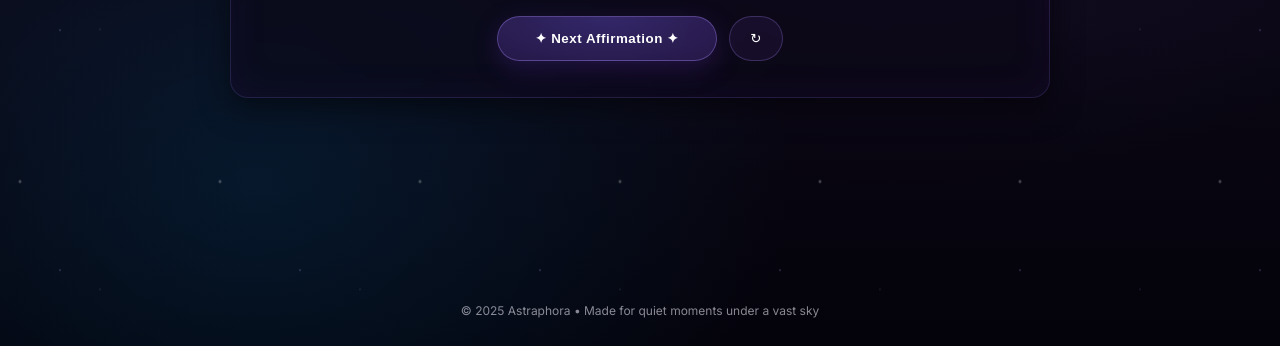
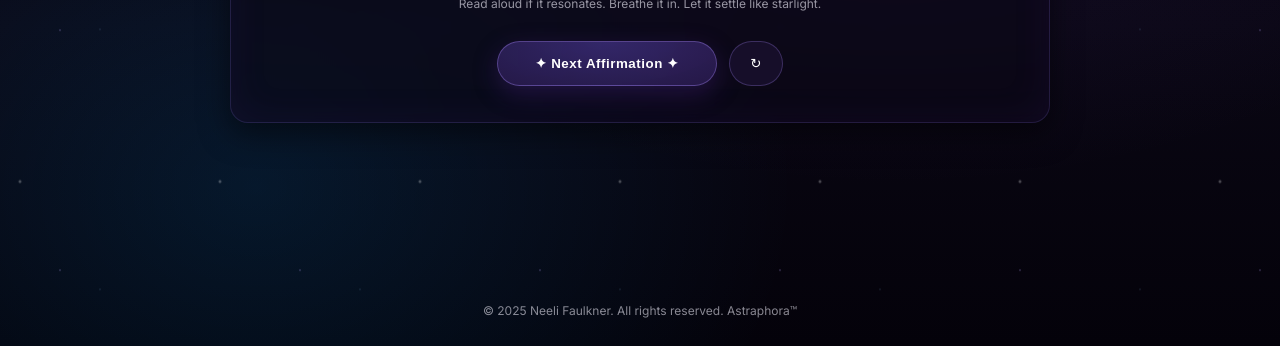
Before and after one commit to neelifaulkner/astraphora, a plain HTML site: page index.html in a window 1280 px wide. Shown: the part 454-800 px from the top of the page. Drawn offline with Linux system fonts and the light colour scheme.

Commit message:
Update index.html

```diff
--- a/index.html
+++ b/index.html
@@ -64,7 +64,7 @@
 
     header {
       text-align: center;
-      padding: 20px 16px 8px;
+      padding: 70px 16px 8px;
     }
     .brand {
       font-family: Cinzel, serif;
@@ -212,7 +212,8 @@
     <main>
       <section class="card" role="region" aria-live="polite" aria-atomic="true">
         <div id="affirmation" class="affirmation" tabindex="-1">Loading your starlit message…</div>
-        <p class="hint">Read aloud. Breathe slowly. Let it land.</p>
+        <p class="hint">Read aloud if it resonates. Breathe it in. Let it settle like starlight.</p>
+
         <div class="controls">
           <button class="btn" id="nextBtn" aria-label="Next affirmation">
             ✦ Next Affirmation ✦
@@ -224,8 +225,9 @@
     </main>
 
     <footer>
-      © <span id="year"></span> Astraphora • Made for quiet moments under a vast sky
-    </footer>
+  © <span id="year"></span> Neeli Faulkner. All rights reserved. Astraphora™
+</footer>
+
   </div>
 
   <script>
@@ -332,108 +334,7 @@
       "I am in alignment with my deepest values.",
       "I let my life be both simple and profound.",
       "I am a clear yes to what lights me up.",
-      "I am safe, loved, and becoming.",
-      "I attract serenity as effortlessly as stars attract the night.",
-"I release fear and choose trust in every moment.",
-"I am illuminated from within; my calm is my power.",
-"I am in flow with divine timing and gentle purpose.",
-"I breathe in clarity and exhale all that is not mine.",
-"I am guided by intuition that whispers truth softly and clearly.",
-"My energy vibrates in harmony with the rhythm of creation.",
-"I am deeply connected to my higher path.",
-"I allow abundance to enter with ease and gratitude.",
-"I am aligned with the magic unfolding in unseen ways.",
-"I am open to miracles that defy explanation.",
-"I walk confidently on my sacred path.",
-"I am surrounded by the gentle light of protection and peace.",
-"I radiate love that heals both myself and others.",
-"I trust that what I seek is already seeking me.",
-"I am safe to receive joy without limitation.",
-"I let my light expand beyond hesitation or fear.",
-"I am grateful for each quiet moment that anchors me.",
-"I allow the universe to surprise me with grace.",
-"I am balanced between surrender and action.",
-"I am worthy of every blessing I dream of.",
-"I create beauty simply by existing.",
-"I am guided toward everything meant for me.",
-"My peace is my greatest form of abundance.",
-"I am a vessel for inspiration and divine flow.",
-"I am grounded in love, rooted in trust, and reaching for light.",
-"I honor my emotions as sacred messengers.",
-"I trust that all detours serve my highest good.",
-"I allow myself to evolve beyond old patterns.",
-"I am a living expression of divine creativity.",
-"I am surrounded by loving energy wherever I go.",
-"I choose to grow at my own sacred pace.",
-"I am open to receiving what aligns with my soul’s purpose.",
-"My intuition is a compass that never fails me.",
-"I am free from comparison; my path is my own.",
-"I am the calm center in the motion of life.",
-"I allow myself to be seen in my authenticity.",
-"I am expanding into limitless possibilities.",
-"I trust my own timing as divine timing.",
-"I am the embodiment of peace and potential.",
-"I am a magnet for experiences that align with my worth.",
-"I breathe in courage and breathe out fear.",
-"I am in tune with the rhythm of my dreams.",
-"I am safe to live fully and fearlessly.",
-"I allow joy to settle gently into my life.",
-"I am grateful for each step that brought me here.",
-"I honor the lessons that shaped my resilience.",
-"I am surrounded by evidence of love.",
-"I am radiant with purpose and divine trust.",
-"I allow light to flow through every part of me.",
-"I am open to receiving infinite love and support.",
-"I choose softness even when the world is loud.",
-"I am becoming all I am meant to be.",
-"I trust the unfolding of my unique journey.",
-"I am at peace with where I am and excited for where I’m going.",
-"I am guided by an invisible force of kindness and clarity.",
-"I am in harmony with the frequencies of abundance.",
-"I am safe to rest, restore, and realign.",
-"I am anchored in presence and filled with light.",
-"I am grateful for the quiet magic within each day.",
-"I radiate calm confidence and grounded joy.",
-"I am worthy of steady love and overflowing blessings.",
-"I trust that every ending carries the seed of a new beginning.",
-"I am a clear channel for divine inspiration.",
-"I am aligned with the beauty that surrounds me.",
-"I am receptive to growth that feels gentle and true.",
-"I release urgency and welcome divine pacing.",
-"I am guided by purpose, illuminated by faith.",
-"I am deserving of everything I once thought impossible.",
-"I am magnetic to peace, prosperity, and presence.",
-"I am the author of my own liberation.",
-"I allow ease to replace struggle in every area of life.",
-"I am in tune with the whispers of the cosmos.",
-"I am safe in my expansion and powerful in my stillness.",
-"I attract experiences that reflect my inner calm.",
-"I am grateful for the abundance flowing toward me.",
-"I am a light of compassion in a restless world.",
-"I am free to create the life that aligns with my joy.",
-"I am worthy of dreams that excite and sustain me.",
-"I allow divine inspiration to guide my next step.",
-"I am surrounded by opportunities to grow with grace.",
-"I trust myself to make choices in harmony with my spirit.",
-"I am constantly evolving into my highest expression.",
-"I am worthy of softness, peace, and infinite possibility.",
-"I am abundant in love, wisdom, and radiant energy.",
-"I trust that everything is unfolding perfectly for me.",
-"I am safe to release control and rest in faith.",
-"I honor my energy and give myself permission to recharge.",
-"I am open to unexpected blessings that exceed my vision.",
-"I am grateful for the lessons disguised as delays.",
-"I am confident in the quiet strength within me.",
-"I let my intentions rise like stars and guide my way.",
-"I am the embodiment of balance, beauty, and belief.",
-"I am open to being transformed by love and light.",
-"I trust that my desires are divine instructions.",
-"I am a sacred participant in the unfolding of the universe.",
-"I am supported by unseen forces working in my favor.",
-"I allow joy to take up space in my heart.",
-"I am both the dreamer and the dream becoming real.",
-"I am grateful for this moment, this breath, this becoming.",
-"I am luminous, limitless, and deeply loved."
+      "I am safe, loved, and becoming."
     ];
 
     /* ===== Shuffle Logic (non-repeating until deck reset) ===== */
```
